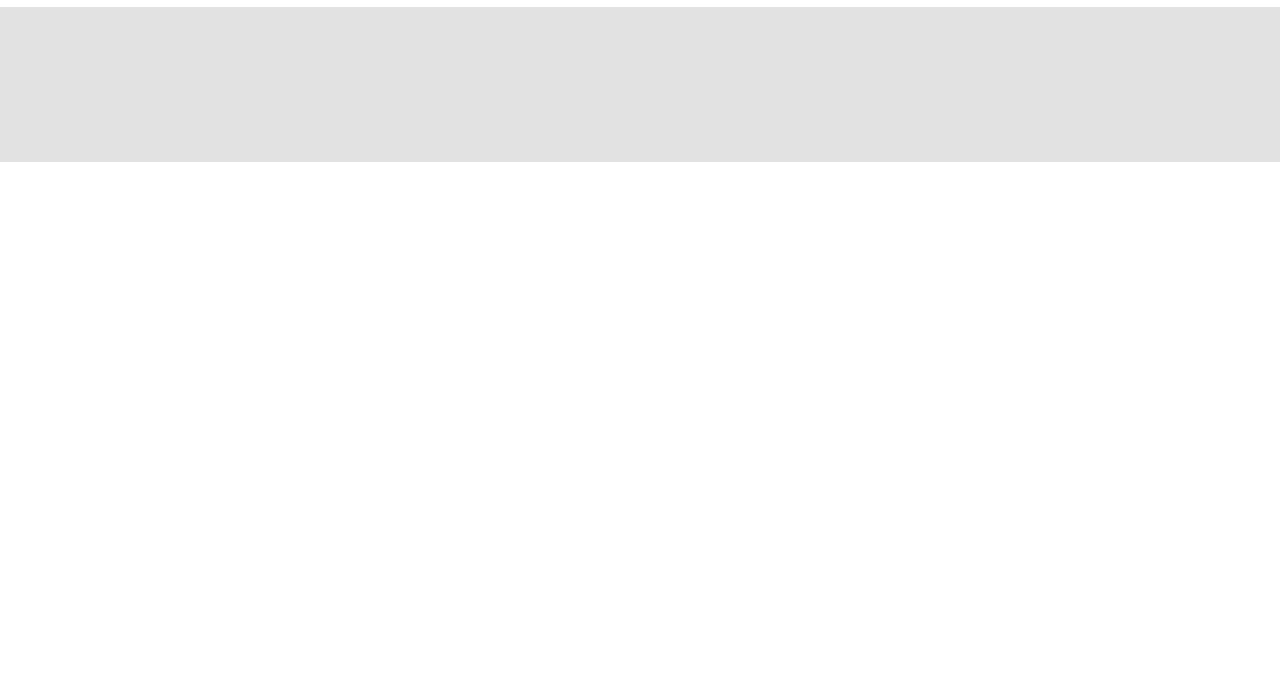
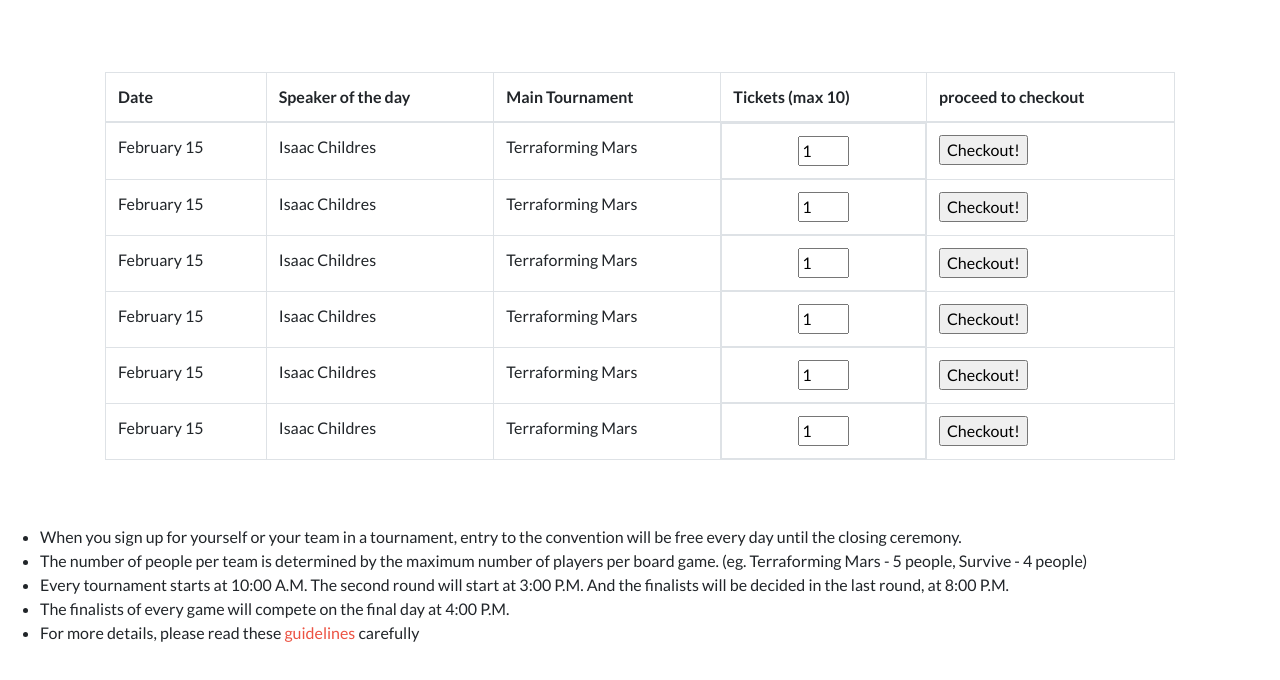
Before and after one commit to AlejandroNo4/HTML-CSS-Capstone, a plain HTML site: page tickets.html in a window 1280 px wide. Shown: the part 92-772 px from the top of the page. Drawn offline with nearby package versions, Linux system fonts and the light colour scheme.

Commit message:
Added the table for tickets and rules for the tournament

```diff
--- a/assets/css/stylesheet.css
+++ b/assets/css/stylesheet.css
@@ -34,6 +34,11 @@
 .container-max-width {
   max-width: 1100px;
   margin: 0 auto;
+}
+
+.margin-15 {
+  margin-left: 15px;
+  margin-right: 15px;
 }
 
 .hover-orange:hover {
@@ -244,6 +249,12 @@
   margin-bottom: 5px;
 }
 
+/********************************** TICKETS ************************/
+
+.tickets-table {
+  margin: 65px 15px;
+}
+
 .yellow {
   background-color: rgba(111, 111, 111, 0.2);
   padding: 25px;
--- a/tickets.html
+++ b/tickets.html
@@ -102,7 +102,72 @@
     </header>
     <!---------------------MAIN---------------------->
     <main>
-      <div class="temporaly yellow"></div>
+      <section class="tickets container-max-width d-flex justify-content-center">
+
+        <table class="tickets-table table table-bordered table-hover">
+          <thead>
+          <tr>
+            <th>Date</th>
+            <th >Speaker of the day</th>
+            <th >Main Tournament</th>
+            <th >Tickets (max 10)</th>
+            <th >proceed to checkout</th>
+          </thead>
+          </tr>
+          <tr>
+            <td>February 15</td>
+            <td>Isaac Childres</td>
+            <td>Terraforming Mars</td>
+            <td class="d-flex justify-content-center"><input type="number" id="quantity" name="quantity" min="1" max="10" step="1" value="1"></td>
+            <td><input type="submit" value="Checkout!" ></td>
+          </tr>
+          <tr>
+            <td>February 15</td>
+            <td>Isaac Childres</td>
+            <td>Terraforming Mars</td>
+            <td class="d-flex justify-content-center"><input type="number" id="quantity" name="quantity" min="1" max="10" step="1" value="1"></td>
+            <td><input type="submit" value="Checkout!" ></td>
+          </tr>
+          <tr>
+            <td>February 15</td>
+            <td>Isaac Childres</td>
+            <td>Terraforming Mars</td>
+            <td class="d-flex justify-content-center"><input type="number" id="quantity" name="quantity" min="1" max="10" step="1" value="1"></td>
+            <td><input type="submit" value="Checkout!" ></td>
+          </tr>
+          <tr>
+            <td>February 15</td>
+            <td>Isaac Childres</td>
+            <td>Terraforming Mars</td>
+            <td class="d-flex justify-content-center"><input type="number" id="quantity" name="quantity" min="1" max="10" step="1" value="1"></td>
+            <td><input type="submit" value="Checkout!" ></td>
+          </tr>
+          <tr>
+            <td>February 15</td>
+            <td>Isaac Childres</td>
+            <td>Terraforming Mars</td>
+            <td class="d-flex justify-content-center"><input type="number" id="quantity" name="quantity" min="1" max="10" step="1" value="1"></td>
+            <td><input type="submit" value="Checkout!" ></td>
+          </tr>
+          <tr>
+            <td>February 15</td>
+            <td>Isaac Childres</td>
+            <td>Terraforming Mars</td>
+            <td class="d-flex justify-content-center"><input type="number" id="quantity" name="quantity" min="1" max="10" step="1" value="1"></td>
+            <td><input type="submit" value="Checkout!" ></td>
+          </tr>
+        </table>
+      </section>
+      <ul>
+        <li>When you sign up for yourself or your team in a tournament, entry to the convention will be free every day until the closing ceremony.
+        </li>
+        <li>The number of people per team is determined by the maximum number of players per board game. (eg. Terraforming Mars - 5 people, Survive - 4 people)
+        </li>
+        <li>Every tournament starts at 10:00 A.M. The second round will start at 3:00 P.M. And the finalists will be decided in the last round, at 8:00 P.M.</li>
+        <li>The finalists of every game will compete on the final day at 4:00 P.M. </li>
+        <li>For more details, please read these <a href="#" class="orange hover-orange">guidelines</a>  carefully</li>
+      </ul>
+
     </main>
     <!---------------------FOOTER---------------------->
     <footer></footer>
```
